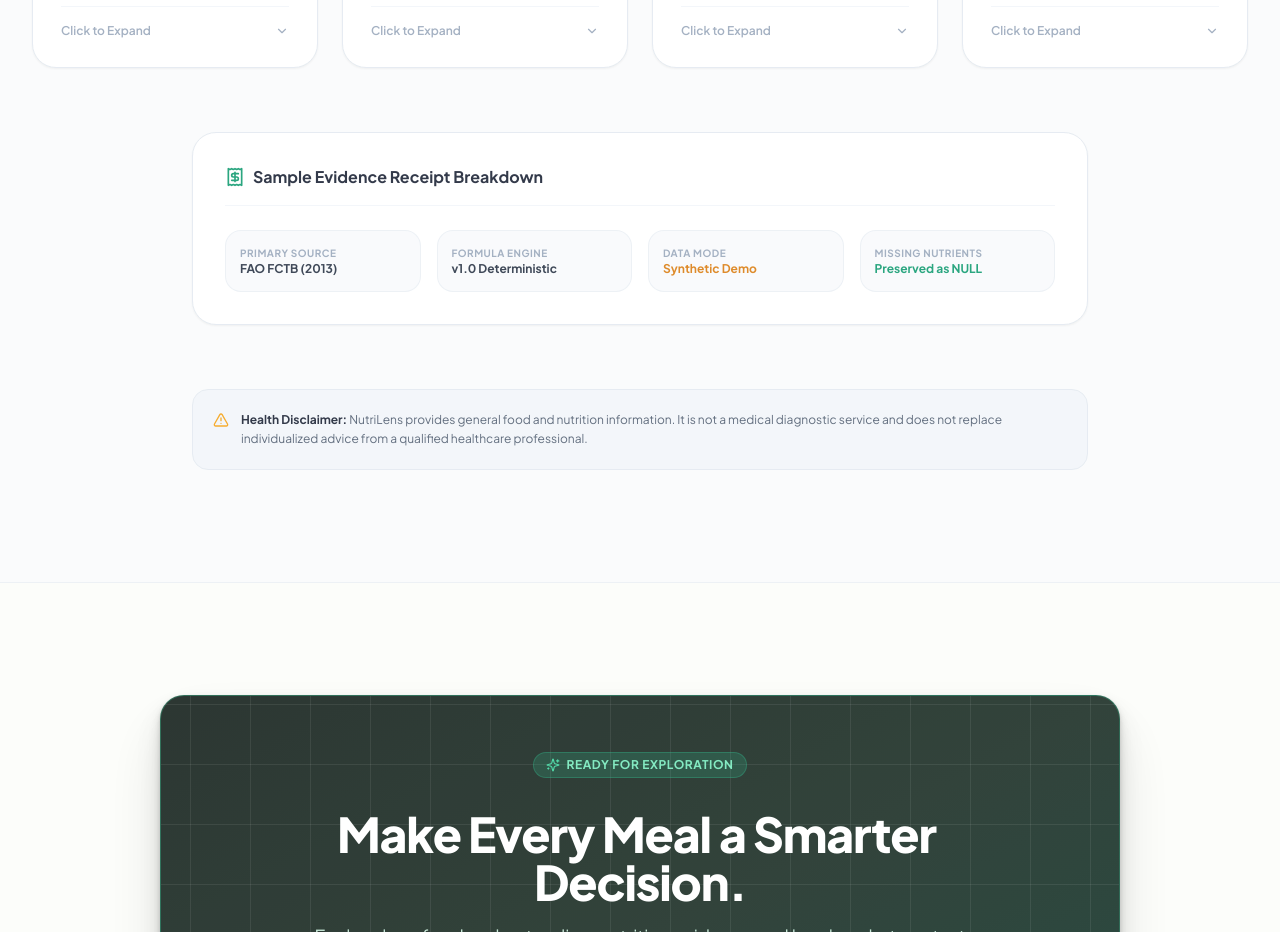
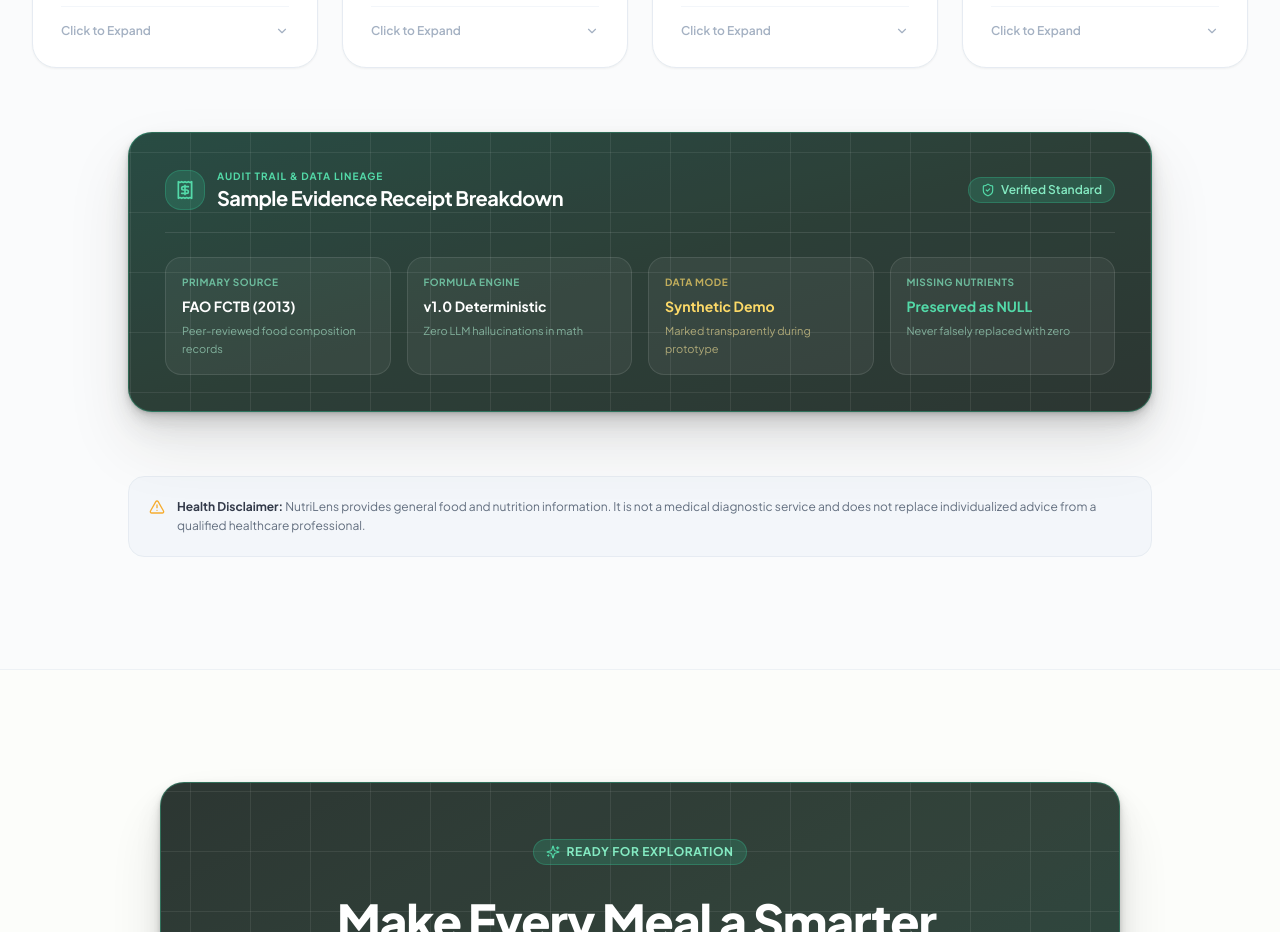
Before and after one commit to albert-611/NutriLens, a React (Vite) app: page / in a window 1280 px wide. Shown: the part 8000-8932 px from the top of the page. Built offline with nearby package versions, Linux system fonts and the light colour scheme; no server answers.

Commit message:
feat(landing): style Evidence Receipt Breakdown with BorderGlow and CursorGrid green box

```diff
--- a/src/components/landing/TrustEvidenceSection.tsx
+++ b/src/components/landing/TrustEvidenceSection.tsx
@@ -12,6 +12,8 @@ import {
 } from 'lucide-react';
 import { BlurText } from '../animations/BlurText';
 import { MotionCard } from '../animations/MotionCard';
+import { BorderGlow } from '../animations/BorderGlow';
+import { CursorGrid } from '../animations/CursorGrid';
 
 const PRINCIPLES = [
   {
@@ -145,37 +147,85 @@ export const TrustEvidenceSection: React.FC = () => {
           })}
         </div>
 
-        {/* Evidence Receipt Breakdown Box */}
-        <div className="max-w-4xl mx-auto rounded-3xl bg-white dark:bg-forest-card border border-slate-200 dark:border-forest-border p-6 sm:p-8 shadow-sm space-y-6 hover:border-emerald-500/40 transition-colors duration-200">
-          <div className="flex items-center gap-2 pb-4 border-b border-slate-100 dark:border-forest-border/60">
-            <Receipt className="w-5 h-5 text-emerald-600" />
-            <h3 className="text-base font-bold text-slate-900 dark:text-white">
+        {/* Evidence Receipt Breakdown Box (Green Box with Interactive Cursor Grid) */}
+        <div className="max-w-5xl mx-auto relative">
+          <BorderGlow
+            edgeSensitivity={30}
+            glowColor="158 84 60"
+            borderColor="rgba(16, 185, 129, 0.35)"
+            backgroundColor="#071d14"
+            borderRadius={24}
+            glowRadius={36}
+            glowIntensity={0.85}
+            coneSpread={25}
+            animated={false}
+            colors={['#10B981', '#34D399', '#6EE7B7']}
+            fillOpacity={0.25}
+            className="w-full text-white shadow-2xl bg-gradient-to-br from-emerald-950 via-[#071d14] to-forest-root"
+          >
+            <CursorGrid
+              cellSize={60}
+              color="#ffffff"
+              highlight="area"
+              gridStyle="lines"
+              radius={140}
+              holdTime={400}
+              fadeDuration={800}
+              fillOpacity={0.06}
+              gridOpacity={0.08}
+              spotlight={0.6}
+              clickPulse
+              className="rounded-[inherit]"
+            >
+              <div className="p-6 sm:p-9 space-y-6">
+                <div className="flex flex-col sm:flex-row sm:items-center justify-between gap-3 pb-5 border-b border-white/10">
+                  <div className="flex items-center gap-3">
+                    <div className="w-10 h-10 rounded-2xl bg-emerald-500/20 border border-emerald-500/30 flex items-center justify-center text-emerald-300">
+                      <Receipt className="w-5 h-5 text-emerald-400" />
+                    </div>
+                    <div>
+                      <span className="text-[10px] font-bold uppercase tracking-widest text-emerald-400 block">
+                        Audit Trail & Data Lineage
+                      </span>
+                      <h3 className="text-lg sm:text-xl font-bold text-white tracking-tight">
                         Sample Evidence Receipt Breakdown
                       </h3>
                     </div>
+                  </div>
+                  <span className="self-start sm:self-auto inline-flex items-center gap-1.5 px-3 py-1 rounded-full bg-emerald-500/20 text-emerald-300 border border-emerald-500/30 text-xs font-semibold">
+                    <ShieldCheck className="w-3.5 h-3.5 text-emerald-400" /> Verified Standard
+                  </span>
+                </div>
 
-          <div className="grid grid-cols-2 sm:grid-cols-4 gap-4 text-xs font-sans">
-            <div className="p-3.5 rounded-2xl bg-slate-50 dark:bg-forest-card/50 border border-slate-200/60 dark:border-forest-border/60 hover:border-emerald-500/30 hover:scale-[1.02] transition-all duration-200">
-              <span className="text-[10px] text-slate-400 block uppercase font-bold tracking-wider">Primary Source</span>
-              <span className="font-bold text-slate-800 dark:text-slate-100">FAO FCTB (2013)</span>
+                <div className="grid grid-cols-1 sm:grid-cols-2 lg:grid-cols-4 gap-4 text-xs font-sans">
+                  <div className="p-4 rounded-2xl bg-white/5 border border-white/10 hover:border-emerald-500/40 hover:bg-white/[0.08] transition-all duration-200 space-y-1.5">
+                    <span className="text-[10px] text-emerald-300/70 block uppercase font-bold tracking-wider">Primary Source</span>
+                    <span className="font-bold text-sm text-white block">FAO FCTB (2013)</span>
+                    <span className="text-[11px] text-emerald-200/60 block leading-relaxed">Peer-reviewed food composition records</span>
                   </div>
-            <div className="p-3.5 rounded-2xl bg-slate-50 dark:bg-forest-card/50 border border-slate-200/60 dark:border-forest-border/60 hover:border-emerald-500/30 hover:scale-[1.02] transition-all duration-200">
-              <span className="text-[10px] text-slate-400 block uppercase font-bold tracking-wider">Formula Engine</span>
-              <span className="font-bold text-slate-800 dark:text-slate-100">v1.0 Deterministic</span>
+                  <div className="p-4 rounded-2xl bg-white/5 border border-white/10 hover:border-emerald-500/40 hover:bg-white/[0.08] transition-all duration-200 space-y-1.5">
+                    <span className="text-[10px] text-emerald-300/70 block uppercase font-bold tracking-wider">Formula Engine</span>
+                    <span className="font-bold text-sm text-white block">v1.0 Deterministic</span>
+                    <span className="text-[11px] text-emerald-200/60 block leading-relaxed">Zero LLM hallucinations in math</span>
                   </div>
-            <div className="p-3.5 rounded-2xl bg-slate-50 dark:bg-forest-card/50 border border-slate-200/60 dark:border-forest-border/60 hover:border-emerald-500/30 hover:scale-[1.02] transition-all duration-200">
-              <span className="text-[10px] text-slate-400 block uppercase font-bold tracking-wider">Data Mode</span>
-              <span className="font-bold text-amber-600">Synthetic Demo</span>
+                  <div className="p-4 rounded-2xl bg-white/5 border border-white/10 hover:border-emerald-500/40 hover:bg-white/[0.08] transition-all duration-200 space-y-1.5">
+                    <span className="text-[10px] text-amber-300/70 block uppercase font-bold tracking-wider">Data Mode</span>
+                    <span className="font-bold text-sm text-amber-300 block">Synthetic Demo</span>
+                    <span className="text-[11px] text-amber-200/60 block leading-relaxed">Marked transparently during prototype</span>
                   </div>
-            <div className="p-3.5 rounded-2xl bg-slate-50 dark:bg-forest-card/50 border border-slate-200/60 dark:border-forest-border/60 hover:border-emerald-500/30 hover:scale-[1.02] transition-all duration-200">
-              <span className="text-[10px] text-slate-400 block uppercase font-bold tracking-wider">Missing Nutrients</span>
-              <span className="font-bold text-emerald-600">Preserved as NULL</span>
+                  <div className="p-4 rounded-2xl bg-white/5 border border-white/10 hover:border-emerald-500/40 hover:bg-white/[0.08] transition-all duration-200 space-y-1.5">
+                    <span className="text-[10px] text-emerald-300/70 block uppercase font-bold tracking-wider">Missing Nutrients</span>
+                    <span className="font-bold text-sm text-emerald-400 block">Preserved as NULL</span>
+                    <span className="text-[11px] text-emerald-200/60 block leading-relaxed">Never falsely replaced with zero</span>
                   </div>
                 </div>
               </div>
+            </CursorGrid>
+          </BorderGlow>
+        </div>
 
         {/* Health Disclaimer Notice */}
-        <div className="max-w-4xl mx-auto p-5 rounded-2xl bg-slate-100 dark:bg-forest-card/60 border border-slate-200 dark:border-forest-border text-xs text-slate-600 dark:text-slate-400 flex items-start gap-3">
+        <div className="max-w-5xl mx-auto p-5 rounded-2xl bg-slate-100 dark:bg-forest-card/60 border border-slate-200 dark:border-forest-border text-xs text-slate-600 dark:text-slate-400 flex items-start gap-3">
           <AlertTriangle className="w-4 h-4 text-amber-500 shrink-0 mt-0.5" />
           <p className="leading-relaxed">
             <span className="font-bold text-slate-900 dark:text-white">Health Disclaimer:</span> NutriLens provides general food and nutrition information. It is not a medical diagnostic service and does not replace individualized advice from a qualified healthcare professional.
```
Lines whose indentation alone changed are shown as unchanged.
